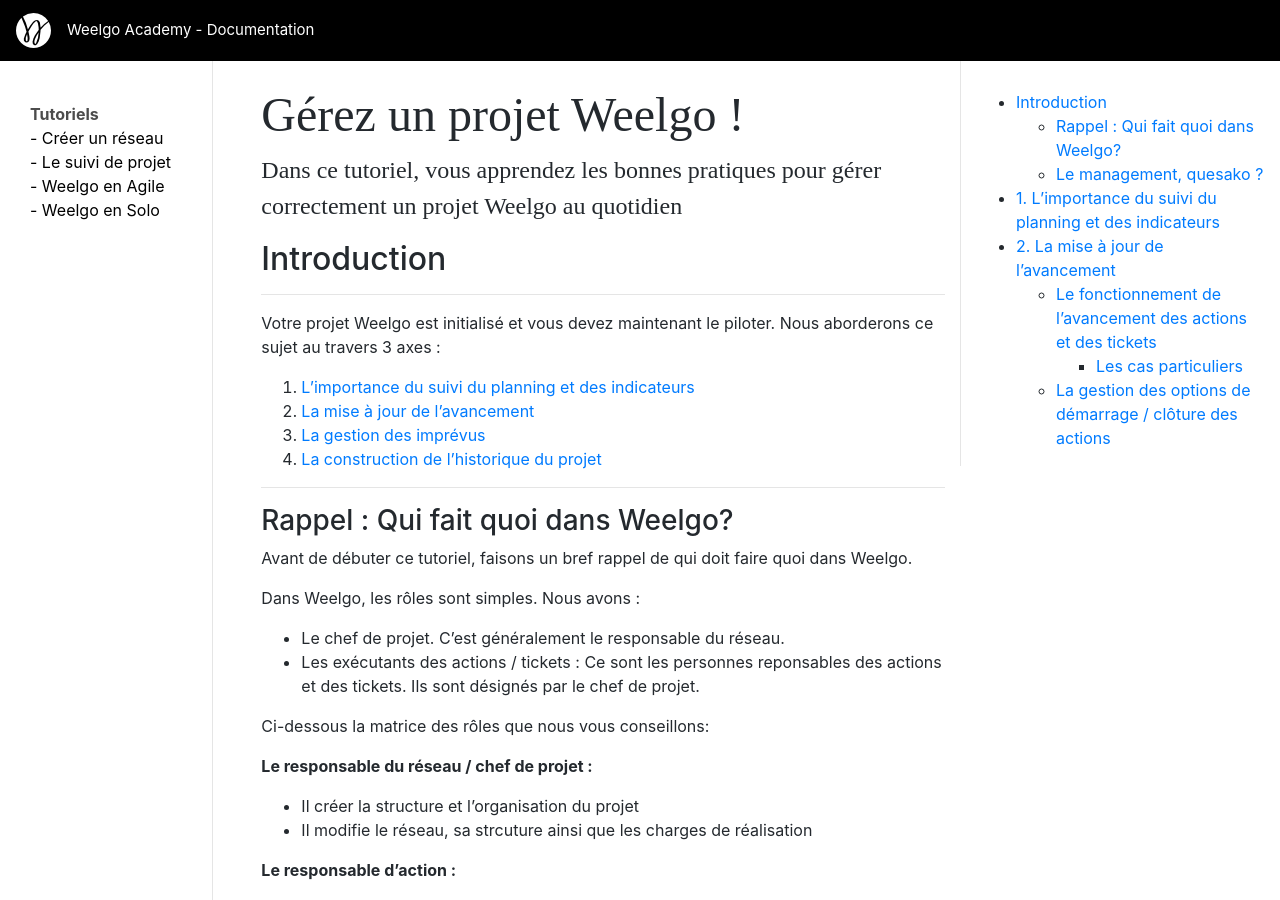
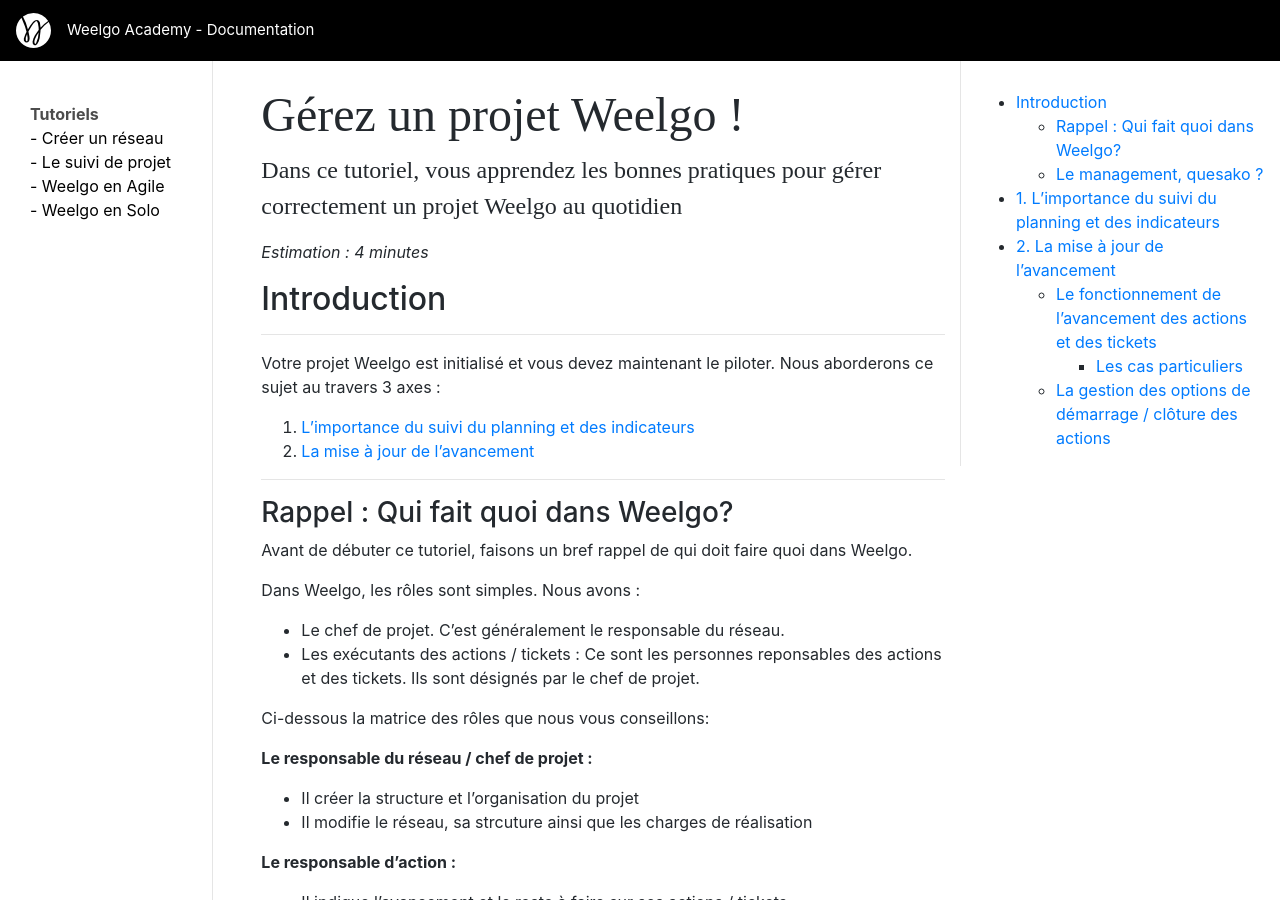
Before and after one commit to Weelgo/weelgo.github.io, a Jekyll site: the page built from fr/tutoriels/1_suiviProjetSuiviPlanningEtAvancement.md, in a window 1280 px wide and 900 px high. Built offline with Jekyll 4.4.1, drawn with Linux system fonts in a browser that asks for light colours.

Commit message:
Update 1_suiviProjetSuiviPlanningEtAvancement.md

```diff
--- a/fr/tutoriels/1_suiviProjetSuiviPlanningEtAvancement.md
+++ b/fr/tutoriels/1_suiviProjetSuiviPlanningEtAvancement.md
@@ -5,15 +5,14 @@
 toc : true
 ---
 
+*Estimation : 4 minutes*
+
 ## Introduction
 ---
 
 Votre projet Weelgo est initialisé et vous devez maintenant le piloter. Nous aborderons ce sujet au travers 3 axes :
 1. [L'importance du suivi du planning et des indicateurs](#importancePlanning)
 2. [La mise à jour de l'avancement](#majAvancement)
-2. [La gestion des imprévus](#gestionImprevus)
-3. [La construction de l'historique du projet](#historiqueProjet)
-
 
 ---
 
```
